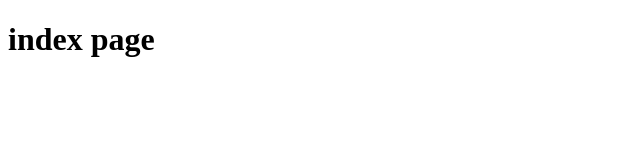
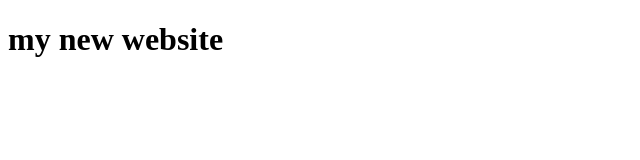
Before and after one commit to manishkarki99/manish, a plain HTML site: page index.html in a window 1280 px wide. Shown: the whole page, without its empty margins (0-640 px from the left). Drawn offline with Linux system fonts and the light colour scheme.

Commit message:
Update index.html

```diff
--- a/index.html
+++ b/index.html
@@ -6,7 +6,7 @@
 	<title>index</title>
 </head>
 <body>
-	<h1>index page </h1>
+	<h1> my new website </h1>
 
 </body>
 </html>
```
